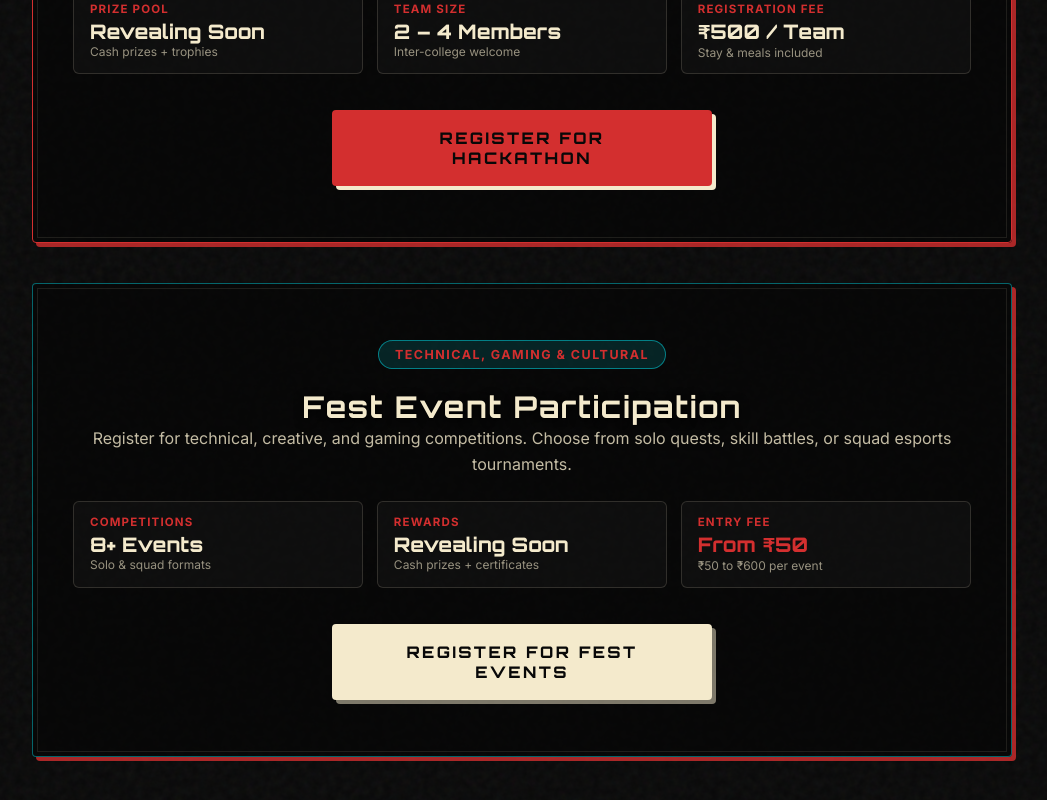
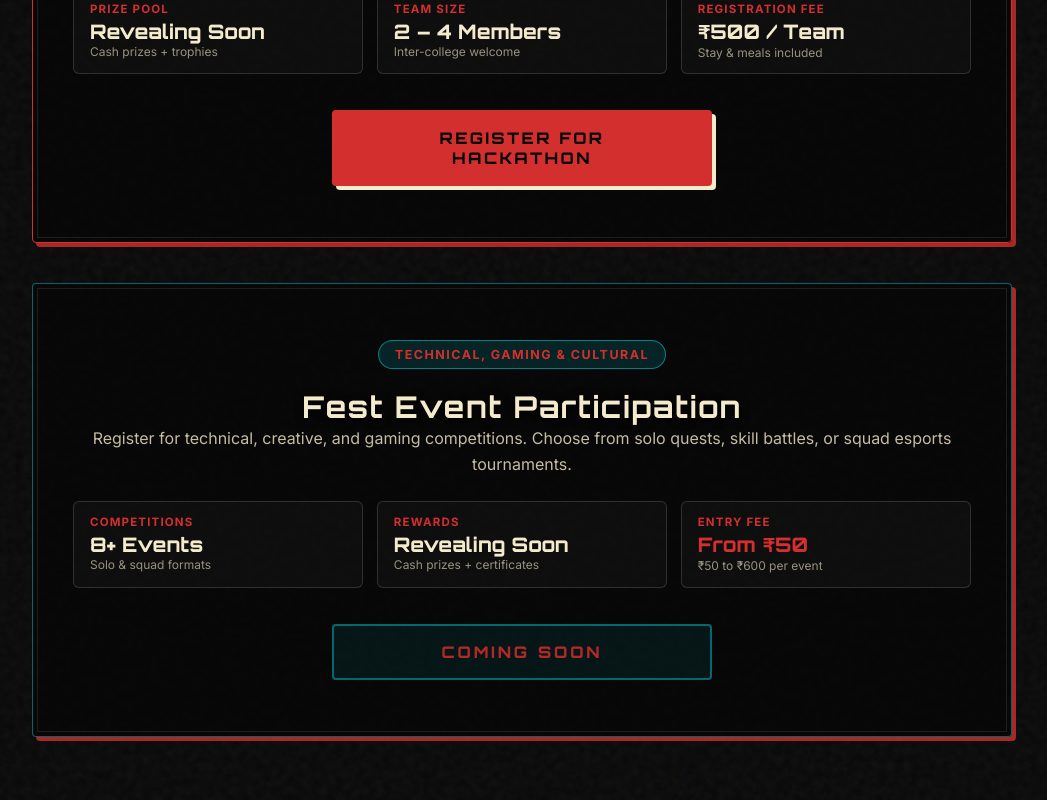
Before and after one commit to akshbir17/techfest, a React (Vite) app: page / in a window 1280 px wide. Shown: the part 11146-11946 px from the top of the page, without its empty margins (118-1165 px from the left). Built offline with nearby package versions, Linux system fonts and the light colour scheme.

Commit message:
chore(ui): set Fest Event Participation button to Coming Soon behind FEST_EVENTS_OPEN toggle

```diff
--- a/src/components/sections/RegistrationSection.jsx
+++ b/src/components/sections/RegistrationSection.jsx
@@ -6,6 +6,9 @@ import GlassCard from '../ui/GlassCard';
 import NeonButton from '../ui/NeonButton';
 import IndividualRegModal from './IndividualRegModal';
 import TeamRegModal from './TeamRegModal';
+
+// Flip to true when Fest Event Participation registrations are ready to go live
+const FEST_EVENTS_OPEN = false;
 
 const RegistrationSection = () => {
   const [showModal, setShowModal] = useState(false);
@@ -134,6 +137,7 @@ const RegistrationSection = () => {
                 </div>
               </div>
 
+              {FEST_EVENTS_OPEN ? (
                 <button
                   id="fest-events-register-btn"
                   type="button"
@@ -160,6 +164,32 @@ const RegistrationSection = () => {
                 >
                   REGISTER FOR FEST EVENTS
                 </button>
+              ) : (
+                <button
+                  id="fest-events-register-btn"
+                  type="button"
+                  disabled
+                  aria-disabled="true"
+                  style={{
+                    width: '100%',
+                    maxWidth: '380px',
+                    padding: '1rem 2rem',
+                    fontFamily: 'var(--font-heading)',
+                    fontSize: '1rem',
+                    fontWeight: '800',
+                    color: 'var(--color-neon-cyan)',
+                    textTransform: 'uppercase',
+                    letterSpacing: '0.18em',
+                    backgroundColor: 'rgba(0, 240, 255, 0.08)',
+                    border: '2px solid rgba(0, 240, 255, 0.45)',
+                    borderRadius: '4px',
+                    cursor: 'not-allowed',
+                    opacity: 0.85,
+                  }}
+                >
+                  COMING SOON
+                </button>
+              )}
             </GlassCard>
           </motion.div>
 
@@ -171,7 +201,7 @@ const RegistrationSection = () => {
         <>
           {/* Fest Event Type Selection Modal */}
           <AnimatePresence>
-            {showFestChoice && (
+            {FEST_EVENTS_OPEN && showFestChoice && (
               <motion.div
                 key="fest-choice-backdrop"
                 initial={{ opacity: 0 }}
@@ -350,7 +380,7 @@ const RegistrationSection = () => {
           </AnimatePresence>
 
           <AnimatePresence>
-            {showModal && <IndividualRegModal key="ind-modal" onClose={() => setShowModal(false)} />}
+            {FEST_EVENTS_OPEN && showModal && <IndividualRegModal key="ind-modal" onClose={() => setShowModal(false)} />}
           </AnimatePresence>
           <AnimatePresence>
             {showTeamModal && (
```
Lines whose indentation alone changed are shown as unchanged.
